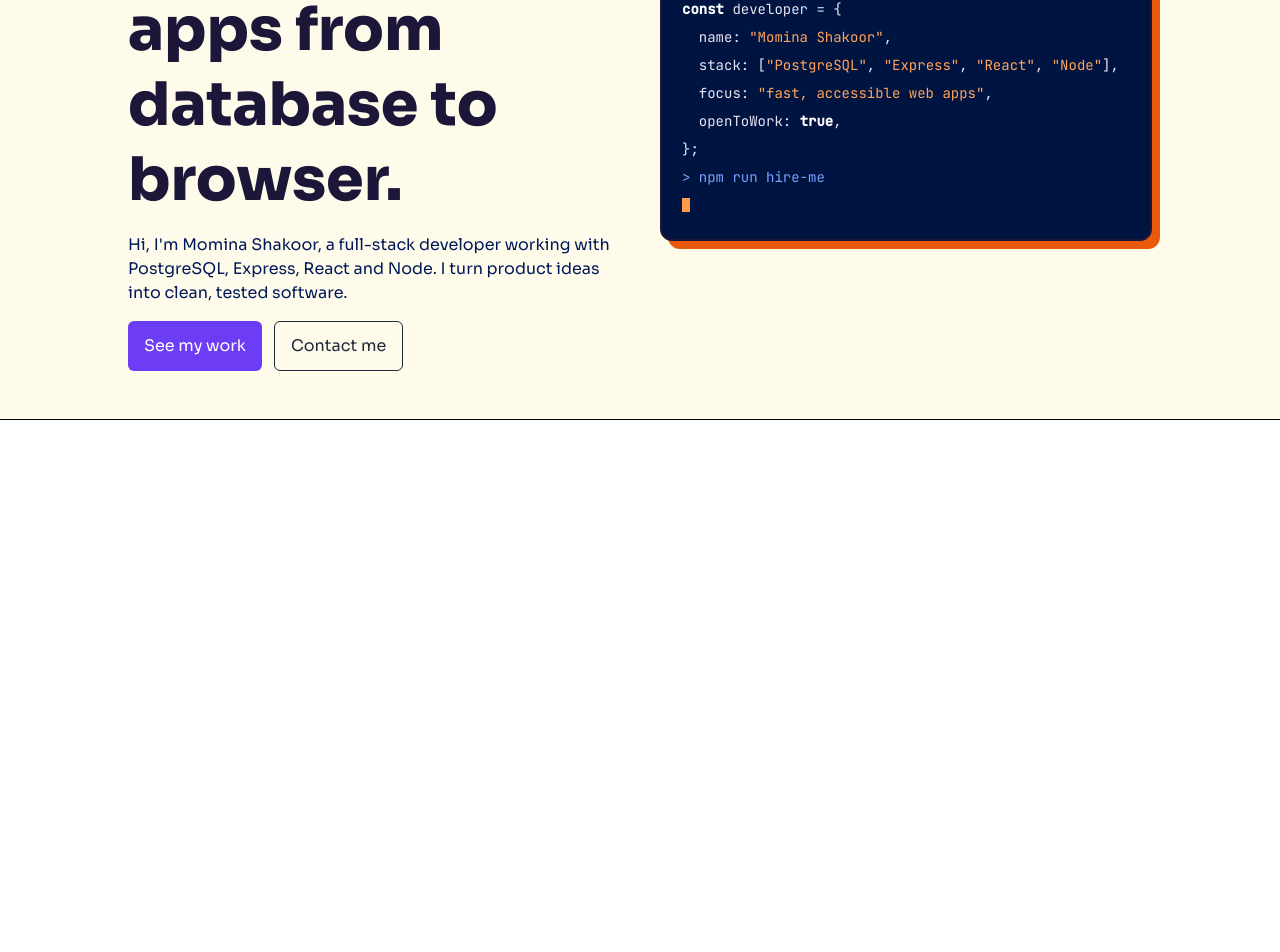
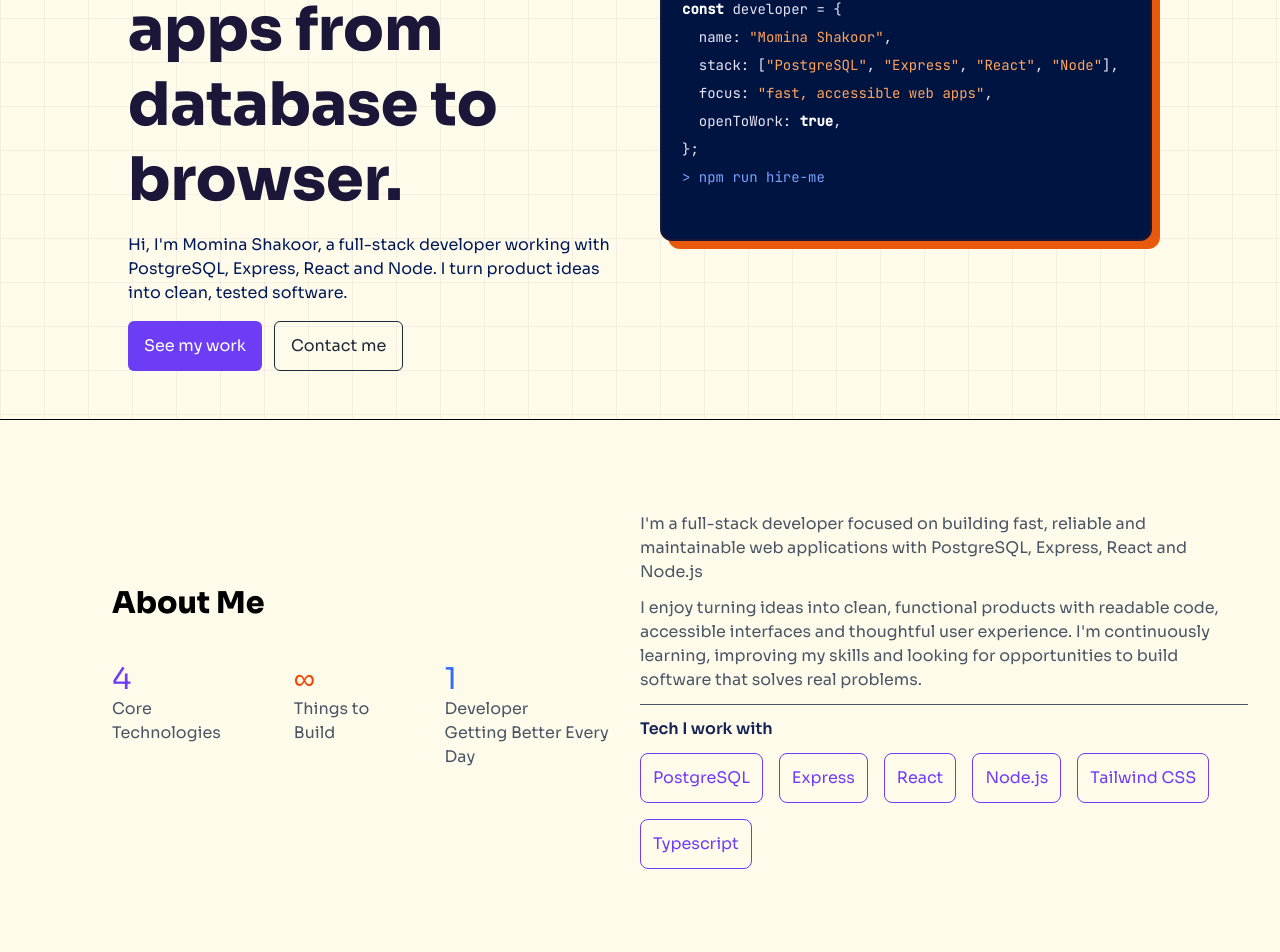
Before and after one commit to momina-shakoor/Portfolio-, a React (Vite) app: page / in a window 1280 px wide. Shown: the part 315-1267 px from the top of the page. Before the commit the page ends 800 px from the top, so only its background shows below. Built offline with nearby package versions, Linux system fonts and the light colour scheme.

Commit message:
added the about section and changed the hero section

```diff
--- a/src/App.tsx
+++ b/src/App.tsx
@@ -1,10 +1,12 @@
 import Navbar from "./components/navbar"
+import Hero from "./components/hero"
 import About from "./components/about"
 
 function App(){
   return(
     <>
     <Navbar/>
+    <Hero/>
     <About/>
     </>
   )
--- a/src/components/about.tsx
+++ b/src/components/about.tsx
@@ -1,85 +1,96 @@
-import type { ReactNode } from "react";
+function About() {
+  return (
+    <div className="border-b border-black bg-amber-50 flex flex-col lg:flex-row justify-center items-center py-12 sm:py-16 lg:py-20 px-5 sm:px-8 gap-10 lg:gap-0">
 
-function About(){
+      {/* Left */}
+      <div className="w-full lg:w-1/2 max-w-2xl lg:pl-12 xl:pl-20">
+        <h1 className="font-extrabold text-3xl">About Me</h1>
 
-    const lines: string[] = [
-        'const developer = {',
-        '  name: "Momina Shakoor",',
-        '  stack: ["PostgreSQL", "Express", "React", "Node"],',
-        '  focus: "fast, accessible web apps",',
-        '  openToWork: true,',
-        '};',
-        '',
-        '> npm run hire-me',
-    ];
+        <div className="flex items-start justify-start py-8 sm:py-10 gap-6 sm:gap-8">
 
-    function colorize(line: string): ReactNode {
-        if(line.startsWith(">")) return <span className="text-[#7aa2ff]">{line}</span>;
-        return line.split(/("[^"]*")|\b(const|true)\b/g).filter(Boolean).map((p, i) =>
-            p.startsWith('"') ? <span key={i} className="text-[#ffa45c]">{p}</span>
-    : p === "const" || p === "true" ? <span key={i} className="text-white font-semibold">{p}</span>
-    : p
-  );
+          <div>
+            <h1 className="text-3xl text-[#6d3df5]">4</h1>
+            <h2 className="text-gray-600 text-sm sm:text-base">
+              Core Technologies
+            </h2>
+          </div>
 
-    }
-    return(
+          <div>
+            <h1 className="text-3xl text-[#f24400]">∞</h1>
+            <h2 className="text-gray-600 text-sm sm:text-base">
+              Things to Build
+            </h2>
+          </div>
 
-       <div className="flex flex-col items-center justify-center gap-12 border-b border-black bg-amber-50 px-6 py-12 sm:px-10 md:px-16 lg:flex-row lg:gap-10 lg:px-20 xl:px-32">
+          <div>
+            <h1 className="text-3xl text-[#2f6bff]">1</h1>
+            <h2 className="text-gray-600 text-sm sm:text-base">
+              Developer
+            </h2>
+            <h2 className="text-gray-600 text-sm sm:text-base">
+              Getting Better Every Day
+            </h2>
+          </div>
 
-  {/* Left side */}
-  <div className="w-full max-w-2xl lg:w-[50%]">
-    <h1 className="p-2 text-[#6d3df5]">
-      Available for new projects
-    </h1>
-
-    <p className="text-4xl font-extrabold leading-tight text-[#1c1638] sm:text-5xl lg:text-6xl">
-      I build fast, reliable web apps from database to browser.
-    </p>
-
-    <p className="py-4 text-[#001958]">
-      Hi, I'm Momina Shakoor, a full-stack developer working with
-      PostgreSQL, Express, React and Node. I turn product ideas into
-      clean, tested software.
-    </p>
-
-    <div className="flex flex-wrap gap-3">
-      <button className="cursor-pointer rounded-md bg-[#6d3df5] px-4 py-3 text-md text-white transition-colors hover:bg-[#e8590c]">
-        See my work
-      </button>
-
-      <button className="cursor-pointer rounded-md border border-gray-800 px-4 py-3 text-md text-gray-800 transition-colors hover:border-[#6d3df5] hover:text-[#6d3df5]">
-        Contact me
-      </button>
         </div>
       </div>
 
 
-  {/* Terminal */}
-  <div className="w-full max-w-2xl min-w-0 lg:w-[50%]">
-    <div className="overflow-hidden rounded-xl border-2 border-[#1c1638] bg-[#001441] shadow-[8px_8px_0_#e8590c]">
+      {/* Right */}
+      <div className="w-full lg:w-1/2 max-w-2xl">
 
-      <div className="flex items-center gap-2 border-b border-white/15 px-4 py-3">
-        <span className="h-3 w-3 rounded-full bg-[#ff9a4d]" />
-        <span className="h-3 w-3 rounded-full bg-[#5b8cff]" />
-        <span className="h-3 w-3 rounded-full bg-[#9b7bff]" />
+        <div className="text-gray-600 py-3 border-b border-gray-600">
+          <p className="mb-2">
+            I'm a full-stack developer focused on building fast, reliable and
+            maintainable web applications with PostgreSQL, Express, React and
+            Node.js
+          </p>
 
-        <span className="ml-3 font-mono text-xs text-white/60">
-          developer.js
-        </span>
+          <p className="mt-3">
+            I enjoy turning ideas into clean, functional products with readable
+            code, accessible interfaces and thoughtful user experience. I'm
+            continuously learning, improving my skills and looking for
+            opportunities to build software that solves real problems.
+          </p>
         </div>
 
-      <pre className="min-h-16.25 whitespace-pre-wrap p-5 font-mono text-[13px] leading-7 text-[#e8e4f5] sm:text-sm">
-        {lines.map((line, i) => (
-          <div key={i}>{colorize(line) || "\u00A0"}</div>
-        ))}
-        <span className="caret" />
-      </pre>
+        <div className="py-3">
+          <h1 className="font-semibold text-blue-950">
+            Tech I work with
+          </h1>
+
+          <div className="flex flex-wrap items-start gap-3 sm:gap-4 py-3">
+
+            <div className="border border-[#6d3df5] p-3 rounded-lg text-[#6d3df5] hover:cursor-pointer hover:text-[#f24400] hover:border-[#f24400]">
+              PostgreSQL
+            </div>
+
+            <div className="border border-[#6d3df5] p-3 rounded-lg text-[#6d3df5] hover:cursor-pointer hover:text-[#f24400] hover:border-[#f24400]">
+              Express
+            </div>
+
+            <div className="border border-[#6d3df5] p-3 rounded-lg text-[#6d3df5] hover:cursor-pointer hover:text-[#f24400] hover:border-[#f24400]">
+              React
+            </div>
+
+            <div className="border border-[#6d3df5] p-3 rounded-lg text-[#6d3df5] hover:cursor-pointer hover:text-[#f24400] hover:border-[#f24400]">
+              Node.js
+            </div>
+
+            <div className="border border-[#6d3df5] p-3 rounded-lg text-[#6d3df5] hover:cursor-pointer hover:text-[#f24400] hover:border-[#f24400]">
+              Tailwind CSS
+            </div>
+
+            <div className="border border-[#6d3df5] p-3 rounded-lg text-[#6d3df5] hover:cursor-pointer hover:text-[#f24400] hover:border-[#f24400]">
+              Typescript
+            </div>
 
           </div>
         </div>
 
       </div>
-    )
+    </div>
+  );
 }
 
-export default About
+export default About;
--- /dev/null
+++ b/src/components/hero.tsx
@@ -0,0 +1,84 @@
+import type { ReactNode } from "react";
+
+function Hero(){
+
+    const lines: string[] = [
+        'const developer = {',
+        '  name: "Momina Shakoor",',
+        '  stack: ["PostgreSQL", "Express", "React", "Node"],',
+        '  focus: "fast, accessible web apps",',
+        '  openToWork: true,',
+        '};',
+        '',
+        '> npm run hire-me',
+    ];
+
+    function colorize(line: string): ReactNode {
+        if(line.startsWith(">")) return <span className="text-[#7aa2ff]">{line}</span>;
+        return line.split(/("[^"]*")|\b(const|true)\b/g).filter(Boolean).map((p, i) =>
+            p.startsWith('"') ? <span key={i} className="text-[#ffa45c]">{p}</span>
+    : p === "const" || p === "true" ? <span key={i} className="text-white font-semibold">{p}</span>
+    : p
+  );
+
+    }
+    return(
+
+       <div className="grid-bg bg-amber-50 flex flex-col items-center justify-center gap-12 border-b border-black px-6 py-12 sm:px-10 md:px-16 lg:flex-row lg:gap-10 lg:px-20 xl:px-32">
+
+
+  <div className="w-full max-w-2xl lg:w-[50%]">
+    <h1 className="p-2 text-[#6d3df5]">
+      Available for new projects
+    </h1>
+
+    <p className="text-4xl font-extrabold leading-tight text-[#1c1638] sm:text-5xl lg:text-6xl">
+      I build fast, reliable web apps from database to browser.
+    </p>
+
+    <p className="py-4 text-[#001958]">
+      Hi, I'm Momina Shakoor, a full-stack developer working with
+      PostgreSQL, Express, React and Node. I turn product ideas into
+      clean, tested software.
+    </p>
+
+    <div className="flex flex-wrap gap-3">
+      <button className="cursor-pointer rounded-md bg-[#6d3df5] px-4 py-3 text-md text-white transition-colors hover:bg-[#e8590c]">
+        See my work
+      </button>
+
+      <button className="cursor-pointer rounded-md border border-gray-800 px-4 py-3 text-md text-gray-800 transition-colors hover:border-[#6d3df5] hover:text-[#6d3df5]">
+        Contact me
+      </button>
+    </div>
+  </div>
+
+
+  <div className="w-full max-w-2xl min-w-0 lg:w-[50%]">
+    <div className="overflow-hidden rounded-xl border-2 border-[#1c1638] bg-[#001441] shadow-[8px_8px_0_#e8590c]">
+
+      <div className="flex items-center gap-2 border-b border-white/15 px-4 py-3">
+        <span className="h-3 w-3 rounded-full bg-[#ff9a4d]" />
+        <span className="h-3 w-3 rounded-full bg-[#5b8cff]" />
+        <span className="h-3 w-3 rounded-full bg-[#9b7bff]" />
+
+        <span className="ml-3 font-mono text-xs text-white/60">
+          developer.js
+        </span>
+      </div>
+
+      <pre className="min-h-16.25 whitespace-pre-wrap p-5 font-mono text-[13px] leading-7 text-[#e8e4f5] sm:text-sm">
+        {lines.map((line, i) => (
+          <div key={i}>{colorize(line) || "\u00A0"}</div>
+        ))}
+        <span className="caret" />
+      </pre>
+
+    </div>
+  </div>
+
+</div>
+    )
+}
+
+export default Hero
--- a/src/index.css
+++ b/src/index.css
@@ -14,7 +14,7 @@
     linear-gradient(#1c16380d 1px, transparent 1px),
     linear-gradient(90deg, #1c16380d 1px, transparent 1px);
   background-size: 44px 44px;
-  mask-image: radial-gradient(ellipse at 50% 30%, #000 30%, transparent 75%);
+  mask-image: radial-gradient(ellipse at 50% 30%, #000 30%);
 }
 
 .caret { display:inline-block; width:8px; height:1em; background:#ff9a4d; vertical-align:-2px; animation:blink 1s steps(1) infinite; }
```
Lines whose indentation alone changed are shown as unchanged.
